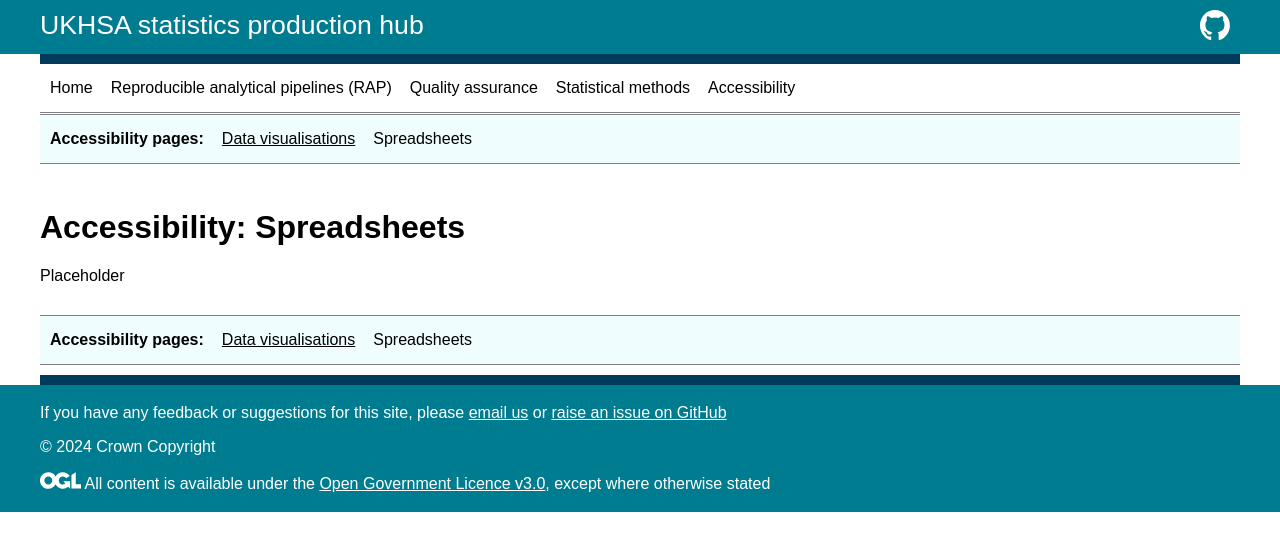
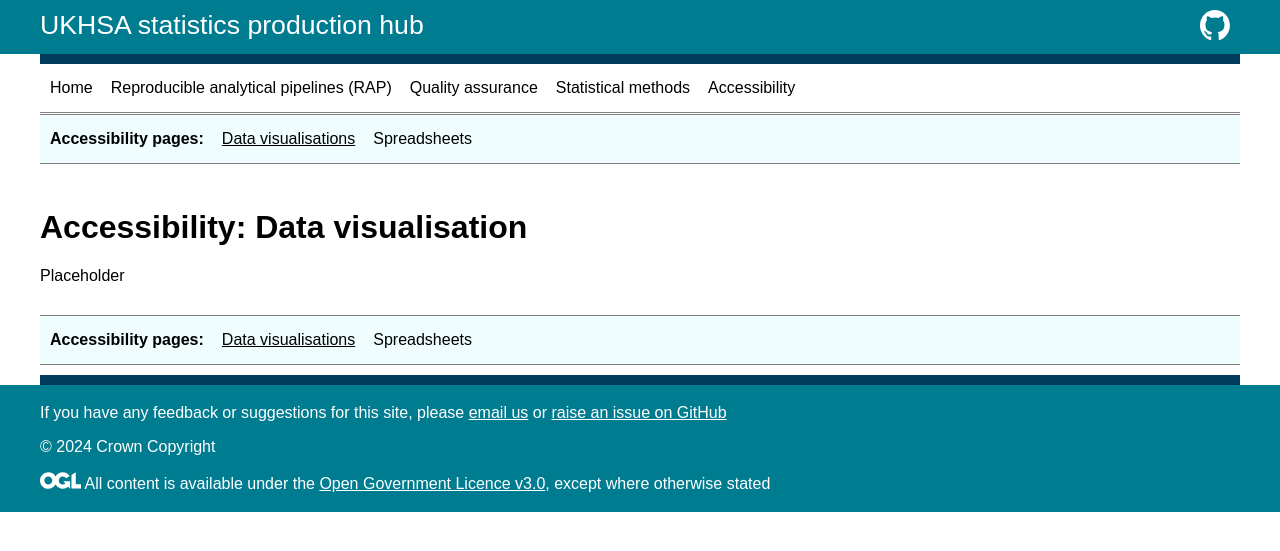
Before and after one commit to BenCuff/github-pages-test, a Jekyll site: the page built from docs/data-vis.md, in a window 1280 px wide. Shown: the top 551 px of the page. Built offline with Jekyll 4.4.1, drawn with Linux system fonts in a browser that asks for light colours.

Commit message:
Changed data vis title

```diff
--- a/docs/data-vis.md
+++ b/docs/data-vis.md
@@ -1,5 +1,5 @@
 ---
-title: "Accessibility: Spreadsheets"
+title: "Accessibility: Data visualisation"
 layout: guidance-page
 
 page-group-title: "Accessibility"
```
